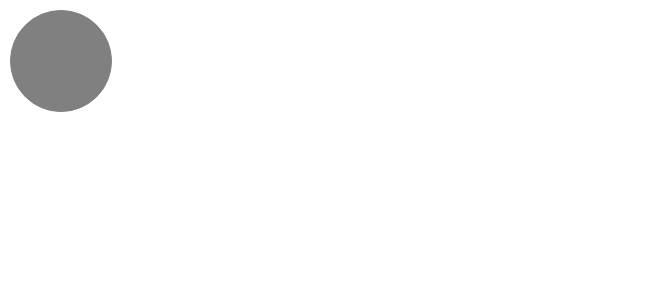
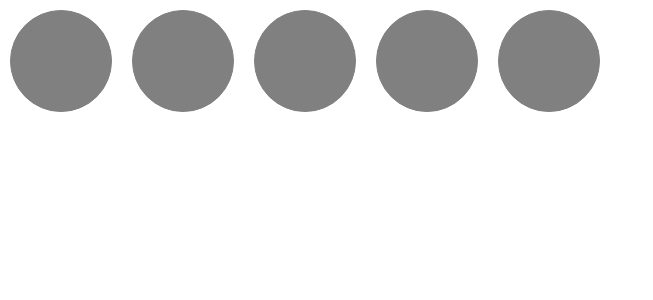
Before and after one commit to Sergi-7/Kata-Circles-Sergi-Petit, a React (Create React App) app: page / in a window 1280 px wide. Shown: the top 300 px of the page, without its empty margins (0-653 px from the left). Built offline with nearby package versions, Linux system fonts and the light colour scheme.

Commit message:
Create circles from array

```diff
--- a/src/App.js
+++ b/src/App.js
@@ -4,7 +4,10 @@ import "./Components/Circle/Circle.js";
 import Circle from "./Components/Circle/Circle.js";
 
 function App() {
-  return <Circle></Circle>;
+  const circles = [{}, {}, {}, {}, {}];
+  return circles.map((circle) => {
+    return <Circle></Circle>;
+  });
 }
 
 export default App;
```
